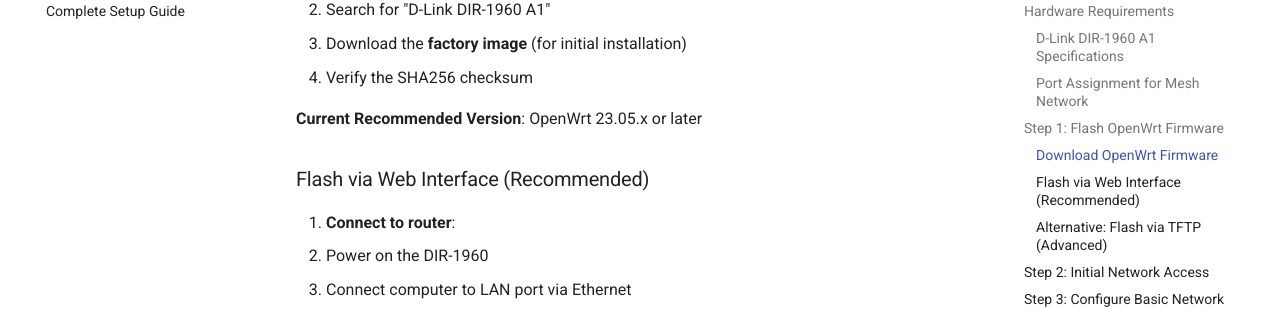
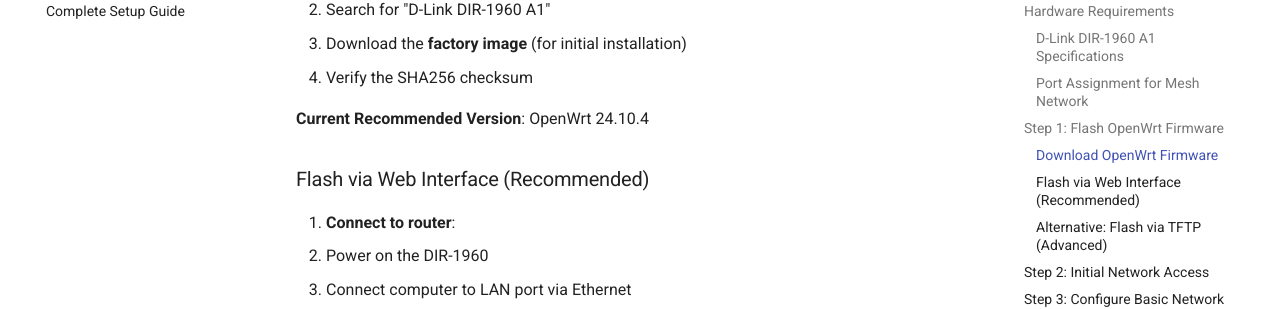
Before and after one commit to git-kubik/mesh, an MkDocs documentation site: the page built from docs/INITIAL-NODE-SETUP.md, in a window 1280 px wide and 900 px high, scrolled down 1573 px. Shown: the part 151-460 px from the top of the window. Built offline with MkDocs 1.6.1 and Material for MkDocs 9.7.7, drawn with Linux system fonts in a browser that asks for light colours; comment, search, counter and statistics services are not loaded; the version menu is left out; some of the changed text lies outside the part shown.

Commit message:
feat: update OpenWrt version from 23.05.x to 24.10.4
**Updated Files:**

**Documentation:**
- docs/INITIAL-NODE-SETUP.md: Updated recommended version, release check
  output, and tested version footer
- docs/openwrt-batman-mesh-setup.md: Updated required software version

**Skills:**
- .claude/skills/ansible-dev.md: Updated project context version
- .claude/skills/openwrt-config.md: Updated project context version
- .claude/skills/project-standards.md: Updated changelog version history

**Templates:**
- .github/pull_request_template.md: Updated example version in test
  configuration section

**Changes:**
- All references to "OpenWrt 23.05.x" or "23.05+" changed to "24.10.4"
  or "24.10.4+"
- Removed "snapshot recommended" note as 24.10.4 is a stable release
- Updated version output examples in documentation

**Benefits:**
- Reflects current deployed OpenWrt version
- Ensures consistency across all documentation and templates
- Provides accurate version information for new deployments

🤖 Generated with [Claude Code](https://claude.com/claude-code)

Co-Authored-By: Claude <noreply@anthropic.com>

```diff
--- a/docs/INITIAL-NODE-SETUP.md
+++ b/docs/INITIAL-NODE-SETUP.md
@@ -52,7 +52,7 @@ Before starting, ensure you have:
 3. Download the **factory image** (for initial installation)
 4. Verify the SHA256 checksum
 
-**Current Recommended Version**: OpenWrt 23.05.x or later
+**Current Recommended Version**: OpenWrt 24.10.4
 
 ### Flash via Web Interface (Recommended)
 
@@ -307,7 +307,7 @@ iw list | grep -A 5 "Supported interface modes"
 # OpenWrt version
 root@OpenWrt:~# cat /etc/openwrt_release
 DISTRIB_ID='OpenWrt'
-DISTRIB_RELEASE='23.05.x'
+DISTRIB_RELEASE='24.10.4'
 
 # IP address
 root@OpenWrt:~# ip addr show br-lan
@@ -467,4 +467,4 @@ docker exec mesh_ansible ansible-playbook \
 
 **Document Version**: 1.0
 **Last Updated**: November 6, 2025
-**Tested With**: OpenWrt 23.05.x, D-Link DIR-1960 A1
+**Tested With**: OpenWrt 24.10.4, D-Link DIR-1960 A1
```
Also changed, not shown: .claude/skills/ansible-dev.md (+1 -1 lines), .claude/skills/openwrt-config.md (+1 -1 lines), .claude/skills/project-standards.md (+1 -1 lines), docs/openwrt-batman-mesh-setup.md (+1 -1 lines), .github/pull_request_template.md.
